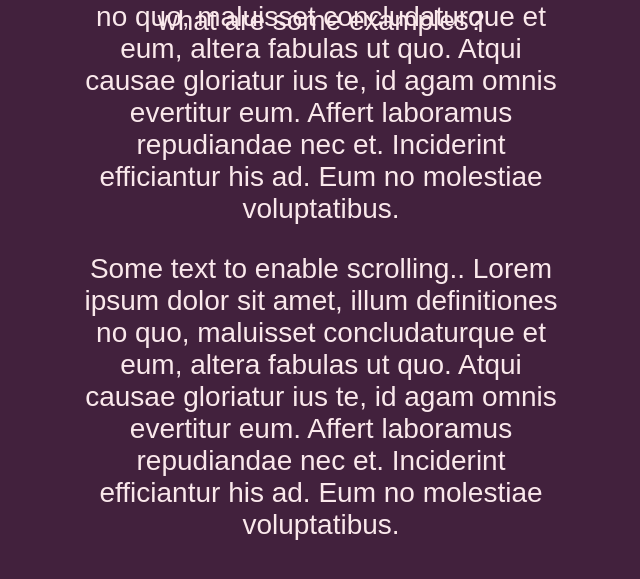
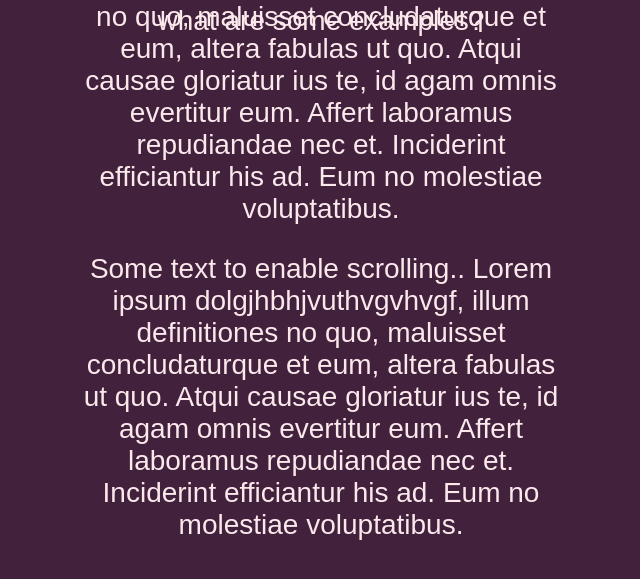
Before and after one commit to JackitudilinksG/R2331, a plain HTML site: page hello/index.html in a window 1280 px wide. Shown: the part 2007-2586 px from the top of the page, without its empty margins (319-959 px from the left). Drawn offline with Linux system fonts and the light colour scheme.

Commit message:
Update index.html

```diff
--- a/hello/index.html
+++ b/hello/index.html
@@ -21,7 +21,7 @@
   <p>Some text to enable scrolling.. Lorem ipsum dolor sit amet, illum definitiones no quo, maluisset concludaturque et eum, altera fabulas ut quo. Atqui causae gloriatur ius te, id agam omnis evertitur eum. Affert laboramus repudiandae nec et. Inciderint efficiantur his ad. Eum no molestiae voluptatibus.</p>
   <p>Some text to enable scrolling.. Lorem ipsum dolor sit amet, illum definitiones no quo, maluisset concludaturque et eum, altera fabulas ut quo. Atqui causae gloriatur ius te, id agam omnis evertitur eum. Affert laboramus repudiandae nec et. Inciderint efficiantur his ad. Eum no molestiae voluptatibus.</p>
   <p>Some text to enable scrolling.. Lorem ipsum dolor sit amet, illum definitiones no quo, maluisset concludaturque et eum, altera fabulas ut quo. Atqui causae gloriatur ius te, id agam omnis evertitur eum. Affert laboramus repudiandae nec et. Inciderint efficiantur his ad. Eum no molestiae voluptatibus.</p>
-  <p>Some text to enable scrolling.. Lorem ipsum dolor sit amet, illum definitiones no quo, maluisset concludaturque et eum, altera fabulas ut quo. Atqui causae gloriatur ius te, id agam omnis evertitur eum. Affert laboramus repudiandae nec et. Inciderint efficiantur his ad. Eum no molestiae voluptatibus.</p>
+  <p>Some text to enable scrolling.. Lorem ipsum dolgjhbhjvuthvgvhvgf, illum definitiones no quo, maluisset concludaturque et eum, altera fabulas ut quo. Atqui causae gloriatur ius te, id agam omnis evertitur eum. Affert laboramus repudiandae nec et. Inciderint efficiantur his ad. Eum no molestiae voluptatibus.</p>
 </div>
 
 <div class="content" id="content1">       <!--all_paras-->
```
